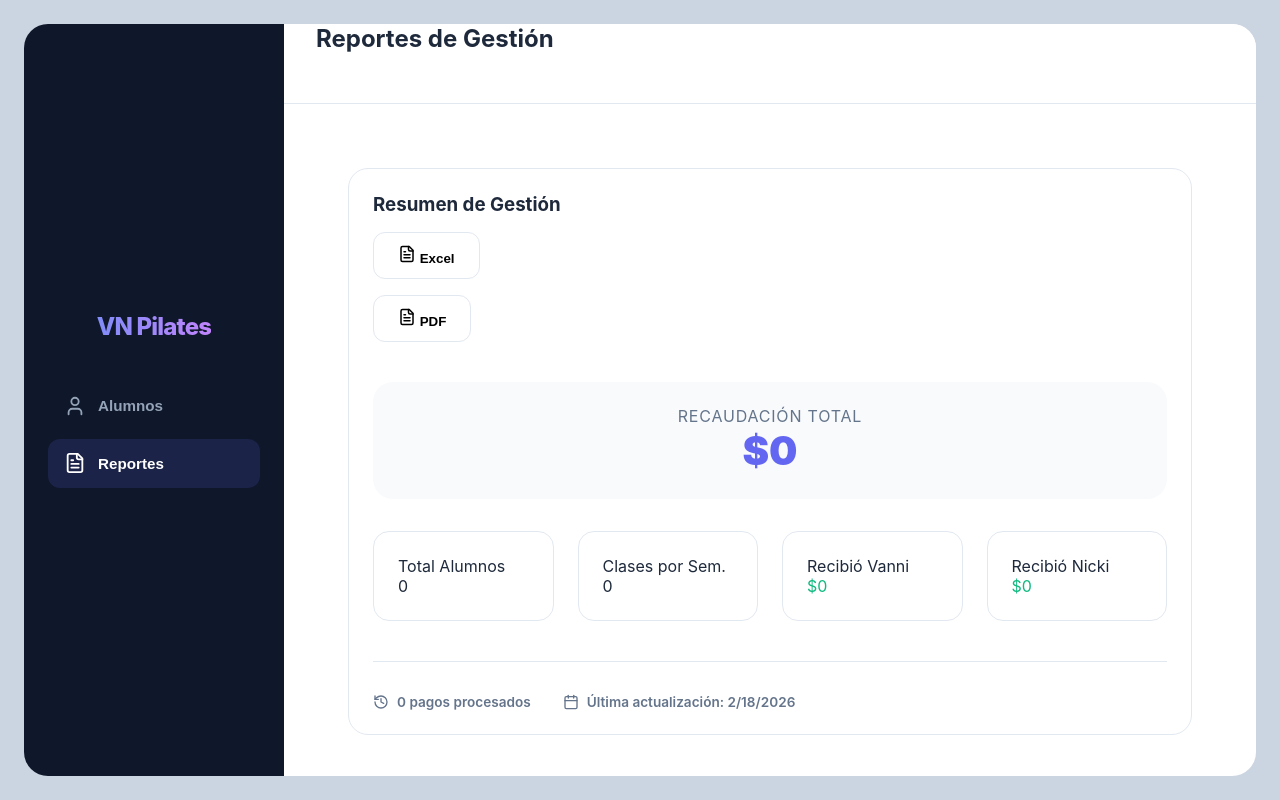
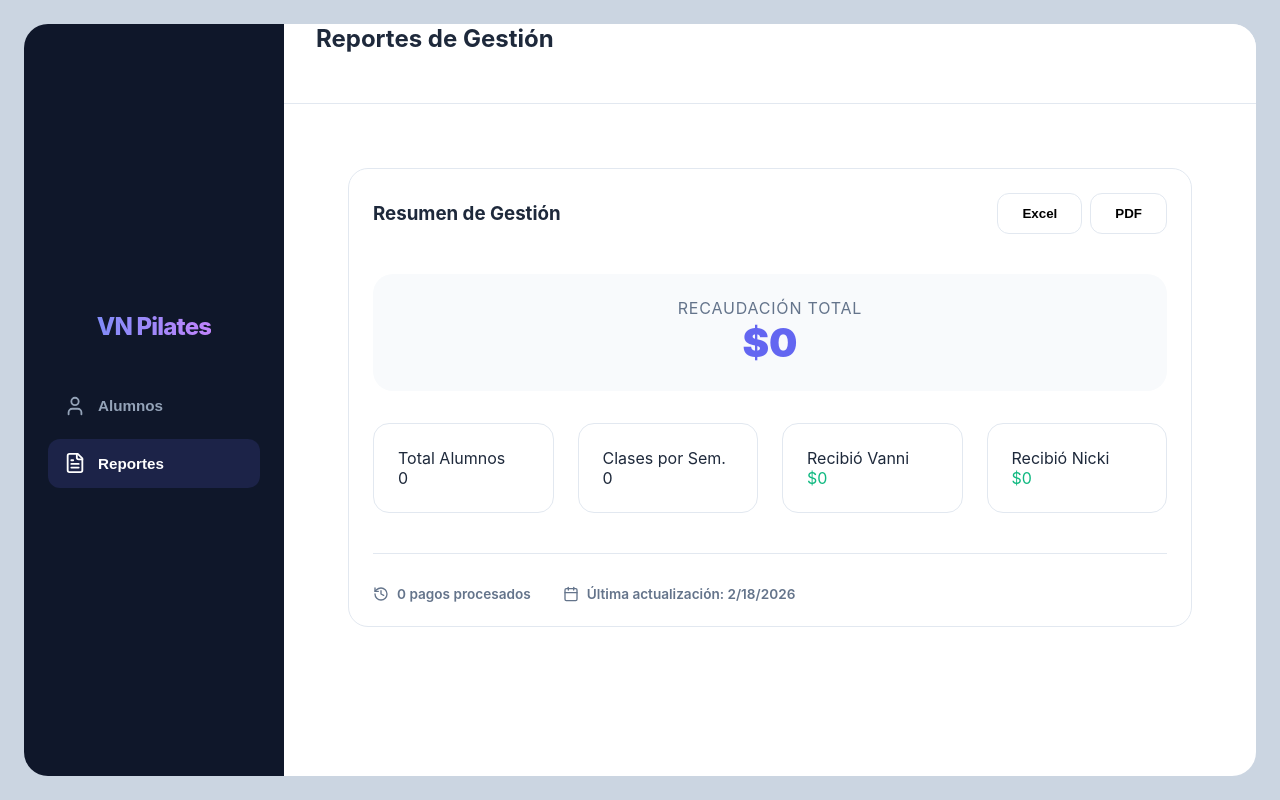
Before and after one commit to devOr05/vn-pilates, a React (Vite) app: page / in a window 1280 px wide. Both pictures are taken after a click on the button "Reportes". Built offline with nearby package versions, Linux system fonts and the light colour scheme.

Commit message:
Beta: Added individual student PDF export and refined export UI

```diff
--- a/src/App.css
+++ b/src/App.css
@@ -189,6 +189,12 @@ body {
 .btn-save:hover {
     filter: brightness(1.1);
     transform: translateY(-2px);
+}
+
+.header-actions {
+    display: flex;
+    gap: 0.75rem;
+    align-items: center;
 }
 
 /* Dashboard Area */
@@ -608,9 +614,13 @@ body {
     justify-content: space-between;
     align-items: center;
     margin-bottom: 2rem;
-    flex-direction: column;
+    flex-wrap: wrap;
     gap: 1rem;
-    align-items: flex-start;
+}
+
+.report-header-buttons {
+    display: flex;
+    gap: 0.5rem;
 }
 
 .report-stats {
--- a/src/App.jsx
+++ b/src/App.jsx
@@ -184,6 +184,32 @@ function App() {
         doc.save(`VN-Pilates-Reporte-${new Date().toISOString().split('T')[0]}.pdf`);
     };
 
+    const exportStudentPDF = (student) => {
+        const doc = new jsPDF();
+
+        doc.setFontSize(18);
+        doc.text(`Ficha de Alumno: ${student.name}`, 14, 20);
+
+        doc.setFontSize(11);
+        doc.text(`Clases por semana: ${student.classesPerWeek}`, 14, 30);
+        doc.text(`Fecha de ingreso: ${student.entryDate}`, 14, 35);
+
+        const historyHeaders = [["Mes", "Monto", "Recibió", "Fecha de Pago"]];
+        const historyData = student.history.map(h => [
+            h.month, h.amount, h.receivedBy, h.date
+        ]);
+
+        doc.autoTable({
+            startY: 45,
+            head: historyHeaders,
+            body: historyData,
+            theme: 'striped',
+            headStyles: { fillStyle: '#6366f1' }
+        });
+
+        doc.save(`Ficha-${student.name.replace(/\s+/g, '-')}.pdf`);
+    };
+
     const filteredStudents = students.filter(s =>
         s.name.toLowerCase().includes(searchTerm.toLowerCase())
     );
@@ -217,7 +243,8 @@ function App() {
                             <ChevronLeft size={20} /> Volver al listado
                         </button>
                         <div className="header-actions">
-                            <button className="btn-save" onClick={saveStudentChanges}><Save size={18} /> Guardar Cambios</button>
+                            <button className="btn-secondary" onClick={() => exportStudentPDF(selectedStudent)} title="Exportar ficha PDF"><FileText size={18} /></button>
+                            <button className="btn-save" onClick={saveStudentChanges}><Save size={18} /> Guardar</button>
                         </div>
                     </header>
 
@@ -396,12 +423,14 @@ function App() {
                             <div className="report-card">
                                 <div className="report-header">
                                     <h3>Resumen de Gestión</h3>
-                                    <button className="btn-secondary" onClick={exportToCSV}>
-                                        <FileText size={18} /> Excel
-                                    </button>
-                                    <button className="btn-secondary" onClick={exportToPDF}>
-                                        <FileText size={18} /> PDF
-                                    </button>
+                                    <div className="report-header-buttons">
+                                        <button className="btn-secondary" onClick={exportToCSV}>
+                                            Excel
+                                        </button>
+                                        <button className="btn-secondary" onClick={exportToPDF}>
+                                            PDF
+                                        </button>
+                                    </div>
                                 </div>
 
                                 <div className="report-stats">
```
